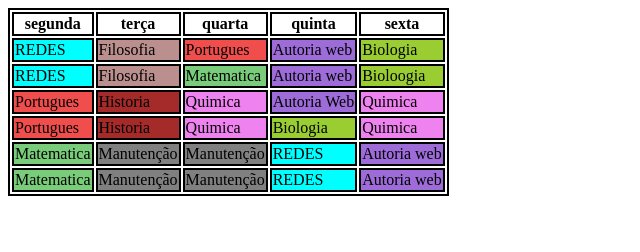
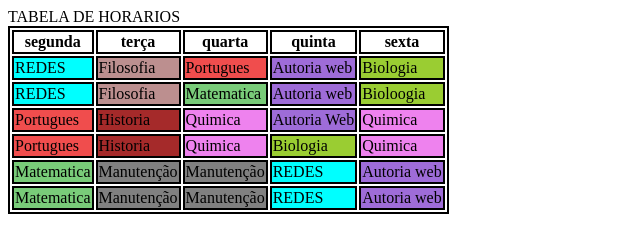
Before and after one commit to giiingrid20/pagina1, a plain HTML site: page index.html in a window 1280 px wide. Shown: the whole page, without its empty margins (0-640 px from the left). Drawn offline with Linux system fonts and the light colour scheme.

Commit message:
Update index.html

```diff
--- a/index.html
+++ b/index.html
@@ -6,6 +6,7 @@
     </head>
     <body>
         <table>
+            <thead>TABELA DE HORARIOS</thead>
             <tr>
                 <th> segunda</th>
                 <th>terça</th>
```
